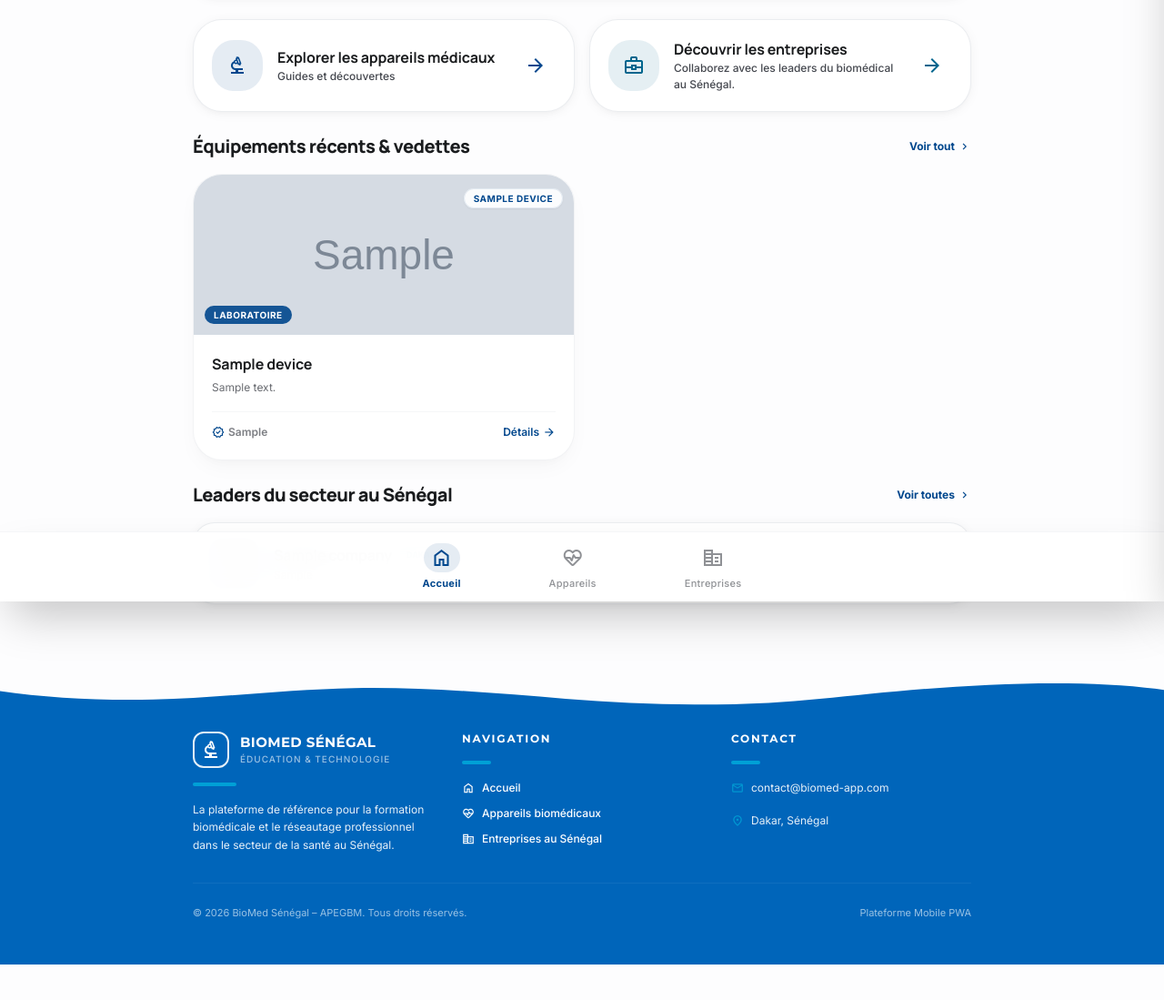
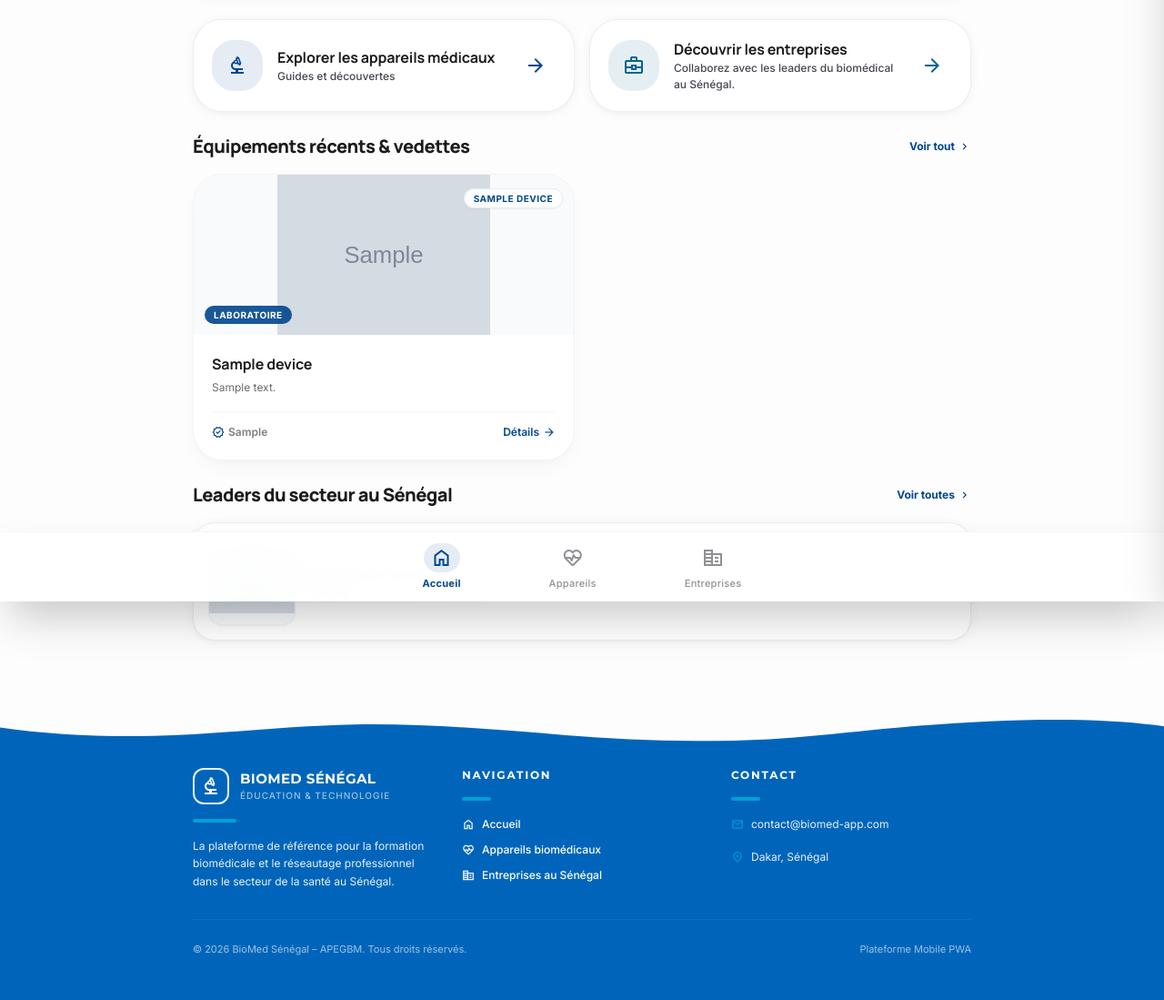
Before and after one commit to Mahmoudlib/biomedApp, a Django app: page / in a window 1280 px wide. Shown: the part 139-1238 px from the top of the page at 91% size. Before the commit the page ends 1199 px from the top, so only its background shows below. Run offline with Django 5.2, Linux system fonts and the light colour scheme; tables that the repository leaves empty hold one stand-in row (values such as "Sample post"); grey boxes marked "Sample" are stand-in pictures; some libraries are stand-ins or nearby versions.

Commit message:
fix: correction du cropping des images (logos et images d'appareils)

```diff
--- a/templates/companies/company_detail.html
+++ b/templates/companies/company_detail.html
@@ -13,11 +13,11 @@
 <!-- Company Hero Card -->
 <section class="bg-white rounded-3xl p-6 border border-outline-variant/60 shadow-card space-y-6">
     <div class="flex flex-col sm:flex-row items-center sm:items-start gap-5 text-center sm:text-left">
-        <div class="w-24 h-24 bg-gray-50 rounded-2xl overflow-hidden border border-outline-variant/30 shadow-md flex items-center justify-center flex-shrink-0">
+        <div class="size-36 bg-gray-50 rounded-2xl overflow-hidden border border-outline-variant/30 shadow-md flex items-center justify-center flex-shrink-0">
             {% if company.logo %}
-            <img src="{{ company.logo }}" alt="{{ company.name }}" class="w-full h-full object-cover"/>
+                <img src="{{ company.logo }}" alt="{{ company.name }}" class="w-full h-full object-contain"/>
             {% else %}
-            <span class="material-symbols-outlined text-secondary text-5xl">business</span>
+                <span class="material-symbols-outlined text-secondary text-5xl">business</span>
             {% endif %}
         </div>
         <div class="flex-1 space-y-2">
--- a/templates/companies/company_list.html
+++ b/templates/companies/company_list.html
@@ -49,11 +49,11 @@
         {% for company in companies %}
         <div class="bg-white rounded-2xl p-5 border border-outline-variant/60 shadow-soft flex flex-col space-y-4">
             <div class="flex items-start gap-4">
-                <div class="w-16 h-16 bg-gray-50 rounded-2xl overflow-hidden flex-shrink-0 border border-outline-variant/30 shadow-sm flex items-center justify-center">
+                <div class="size-36 bg-gray-50 rounded-2xl overflow-hidden flex-shrink-0 border border-outline-variant/30 shadow-sm flex items-center justify-center">
                     {% if company.logo %}
-                    <img src="{{ company.logo }}" alt="{{ company.name }}" class="w-full h-full object-cover"/>
+                        <img src="{{ company.logo }}" alt="{{ company.name }}" class="w-full h-full object-contain"/>
                     {% else %}
-                    <span class="material-symbols-outlined text-secondary text-3xl">business</span>
+                        <span class="material-symbols-outlined text-secondary text-3xl">business</span>
                     {% endif %}
                 </div>
                 <div class="flex-1 min-w-0">
--- a/templates/devices/device_detail.html
+++ b/templates/devices/device_detail.html
@@ -28,7 +28,7 @@
 
         {% if device.image %}
         <div class="w-full aspect-video rounded-2xl overflow-hidden border border-white/20 shadow-lg">
-            <img src="{{ device.image }}" alt="{{ device.name }}" class="w-full h-full object-cover"/>
+            <img src="{{ device.image }}" alt="{{ device.name }}" class="w-full h-full object-contain"/>
         </div>
         {% endif %}
 
@@ -78,9 +78,9 @@
 
         <div class="space-y-2">
             {% for step in maintenance_steps %}
-            <div class="flex items-start gap-3 p-3 rounded-xl bg-gray-50 border border-outline-variant/30">
+            <div class="flex items-center gap-3 p-3 rounded-xl bg-gray-50 border border-outline-variant/30">
                 <span class="w-6 h-6 rounded-full bg-primary/10 text-primary text-xs font-bold flex items-center justify-center flex-shrink-0 mt-0.5">{{ forloop.counter }}</span>
-                <p class="text-xs text-on-surface-variant font-medium leading-relaxed">{{ step }}</p>
+                <p class="text-xs font-medium leading-relaxed">{{ step }}</p>
             </div>
             {% endfor %}
         </div>
--- a/templates/devices/device_list.html
+++ b/templates/devices/device_list.html
@@ -27,7 +27,7 @@
             <span class="material-symbols-outlined text-on-surface-variant">search</span>
             <input name="q" value="{{ query }}" class="bg-transparent border-none w-full text-sm text-on-surface placeholder:text-on-surface-variant/60 focus:ring-0 px-3" placeholder="Rechercher un équipement..." type="text"/>
         </div>
-        <button type="submit" class="bg-primary text-white h-14 w-14 rounded-full flex items-center justify-center shadow-soft hover:bg-primary/90 transition-colors active:scale-95">
+        <button type="submit" class="bg-primary text-white size-14 rounded-full flex items-center justify-center shadow-soft hover:bg-primary/90 transition-colors active:scale-95">
             <span class="material-symbols-outlined">search</span>
         </button>
     </form>
@@ -50,7 +50,7 @@
         <a href="{% url 'device_detail' device.pk %}" class="bg-white rounded-2xl p-4 border border-outline-variant/60 shadow-soft flex flex-col sm:flex-row gap-4 group active:scale-[0.99] transition-all">
             <div class="w-full sm:w-36 h-36 bg-gray-50 rounded-xl overflow-hidden flex-shrink-0 relative">
                 {% if device.image %}
-                <img src="{{ device.image }}" alt="{{ device.name }}" class="w-full h-full object-cover group-hover:scale-105 transition-transform duration-500"/>
+                <img src="{{ device.image }}" alt="{{ device.name }}" class="w-full h-full object-contain group-hover:scale-105 transition-transform duration-500"/>
                 {% else %}
                 <div class="w-full h-full flex items-center justify-center text-primary bg-primary/5">
                     <span class="material-symbols-outlined text-4xl">biotech</span>
--- a/templates/home.html
+++ b/templates/home.html
@@ -58,7 +58,7 @@
         <a href="{% url 'device_detail' device.pk %}" class="bg-white rounded-3xl shadow-card border border-outline-variant/40 overflow-hidden flex flex-col group active:scale-[0.98] transition-transform">
             <div class="h-44 bg-gray-50 overflow-hidden relative">
                 {% if device.image %}
-                <img src="{{ device.image }}" alt="{{ device.name }}" class="w-full h-full object-cover transition-transform duration-700 group-hover:scale-110"/>
+                <img src="{{ device.image }}" alt="{{ device.name }}" class="w-full h-full object-contain transition-transform duration-700 group-hover:scale-110"/>
                 {% else %}
                 <div class="w-full h-full bg-primary/10 flex items-center justify-center text-primary">
                     <span class="material-symbols-outlined text-4xl">biotech</span>
@@ -102,9 +102,9 @@
     <div class="space-y-3">
         {% for company in leader_companies %}
         <a href="{% url 'company_detail' company.pk %}" class="group bg-white p-4 rounded-2xl border border-outline-variant/60 flex items-center gap-4 active:bg-gray-50 transition-all shadow-soft">
-            <div class="w-14 h-14 bg-gray-50 rounded-xl overflow-hidden flex-shrink-0 border border-outline-variant/30 shadow-sm flex items-center justify-center">
+            <div class="size-24 bg-gray-50 rounded-xl overflow-hidden flex-shrink-0 border border-outline-variant/30 shadow-sm flex items-center justify-center">
                 {% if company.logo %}
-                <img src="{{ company.logo }}" alt="{{ company.name }}" class="w-full h-full object-cover"/>
+                <img src="{{ company.logo }}" alt="{{ company.name }}" class="w-full h-full object-contain"/>
                 {% else %}
                 <span class="material-symbols-outlined text-primary text-2xl">business</span>
                 {% endif %}
```
